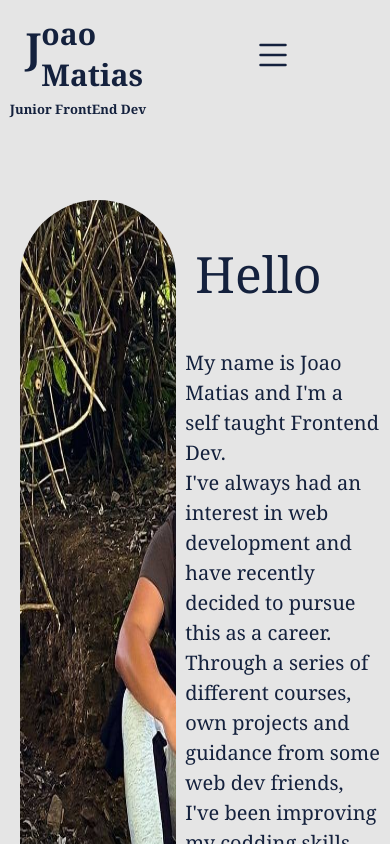
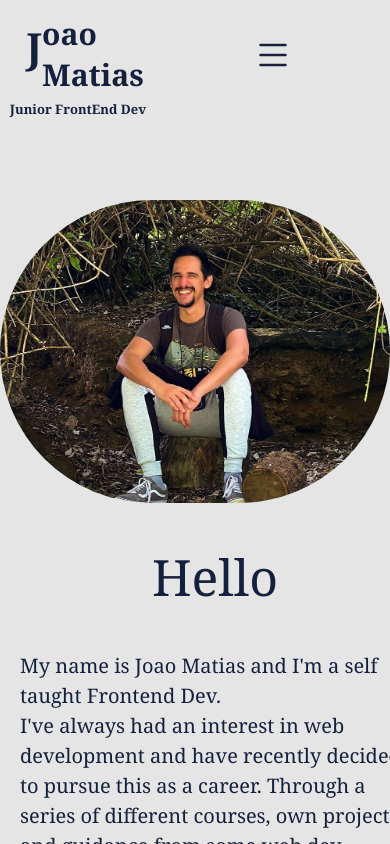
Before and after one commit to Joao-Matias/my-cv, a React (Create React App) app: page / in a window 390 px wide. Shown: the top 844 px of the page. Built offline with nearby package versions, Linux system fonts and the light colour scheme.

Commit message:
Landing media queries done

```diff
--- a/src/components/landing/landing.module.css
+++ b/src/components/landing/landing.module.css
@@ -79,7 +79,7 @@
 .landingJobTech {
   display: flex;
 
-  width: 70%;
+  width: 50%;
   height: 20rem;
 }
 
@@ -87,3 +87,85 @@
   width: 7rem;
   opacity: 0.7;
 }
+
+@media (max-width: 64em) {
+  .landingJobTech {
+    width: 70%;
+  }
+}
+
+@media (max-width: 48em) {
+  .landingContainer {
+    height: 110rem;
+  }
+
+  .landingContainerExtra {
+    height: 90rem;
+    margin-top: 17.5rem;
+  }
+
+  .landingHero {
+    flex-direction: column;
+  }
+
+  .landingImgBox {
+    width: 100%;
+    margin: 0;
+  }
+
+  .landingImgScaled {
+    width: 30rem;
+  }
+
+  .landingHeroDescription {
+    margin: 0rem 2rem;
+    width: 100%;
+  }
+
+  .landingHeroDescription h3 {
+    text-align: center;
+  }
+
+  .landingJobTechLogos {
+    width: 5rem;
+  }
+}
+
+@media (max-width: 23.44em) {
+  .landingContainer {
+    height: 120rem;
+  }
+
+  .landingContainerExtra {
+    height: 100rem;
+    margin-top: 17.5rem;
+  }
+
+  .landingHero {
+    flex-direction: column;
+
+    margin-top: 3rem;
+  }
+
+  .landingImgBox {
+    width: 100%;
+    margin: 0;
+  }
+
+  .landingImgScaled {
+    width: 30rem;
+  }
+
+  .landingHeroDescription {
+    margin: 0rem 1rem;
+    width: 100%;
+  }
+
+  .landingHeroDescription h3 {
+    text-align: center;
+  }
+
+  .landingJobTechLogos {
+    width: 5rem;
+  }
+}
--- a/src/components/nav/nav.component.jsx
+++ b/src/components/nav/nav.component.jsx
@@ -70,7 +70,7 @@ const Nav = (props) => {
               }
             />
           </div>
-          <h3
+          <h1
             className={
               scrollTop >= 710
                 ? style.landingNavNameFirstStick
@@ -78,12 +78,12 @@ const Nav = (props) => {
             }
           >
             J
-          </h3>
-          <h3 className={style.landingNavNameRest}>oao Matias</h3>
+          </h1>
+          <h1 className={style.landingNavNameRest}>oao Matias</h1>
         </div>
 
         <div className={style.landingNavJobBox}>
-          <h3 className={style.landingNavJob}>Junior FrontEnd Dev</h3>
+          <h2 className={style.landingNavJob}>Junior FrontEnd Dev</h2>
         </div>
       </div>
 
--- a/src/components/nav/nav.module.css
+++ b/src/components/nav/nav.module.css
@@ -215,6 +215,12 @@
   .landingNavNameBox {
     width: 40%;
   }
+
+  .landingImgBox {
+    width: 15%;
+    margin-right: 1rem;
+    align-items: flex-start;
+  }
 }
 
 @media (max-width: 23.44em) {
@@ -235,4 +241,19 @@
   .landingNavNameBox {
     width: 50%;
   }
+
+  .landingNavMenu {
+    width: 30%;
+    margin: 0;
+  }
+
+  .landingImgBox {
+    width: 30%;
+    margin-right: 1rem;
+    align-items: flex-start;
+  }
+
+  .landingNavNameFirstStick {
+    height: 7rem;
+  }
 }
```
